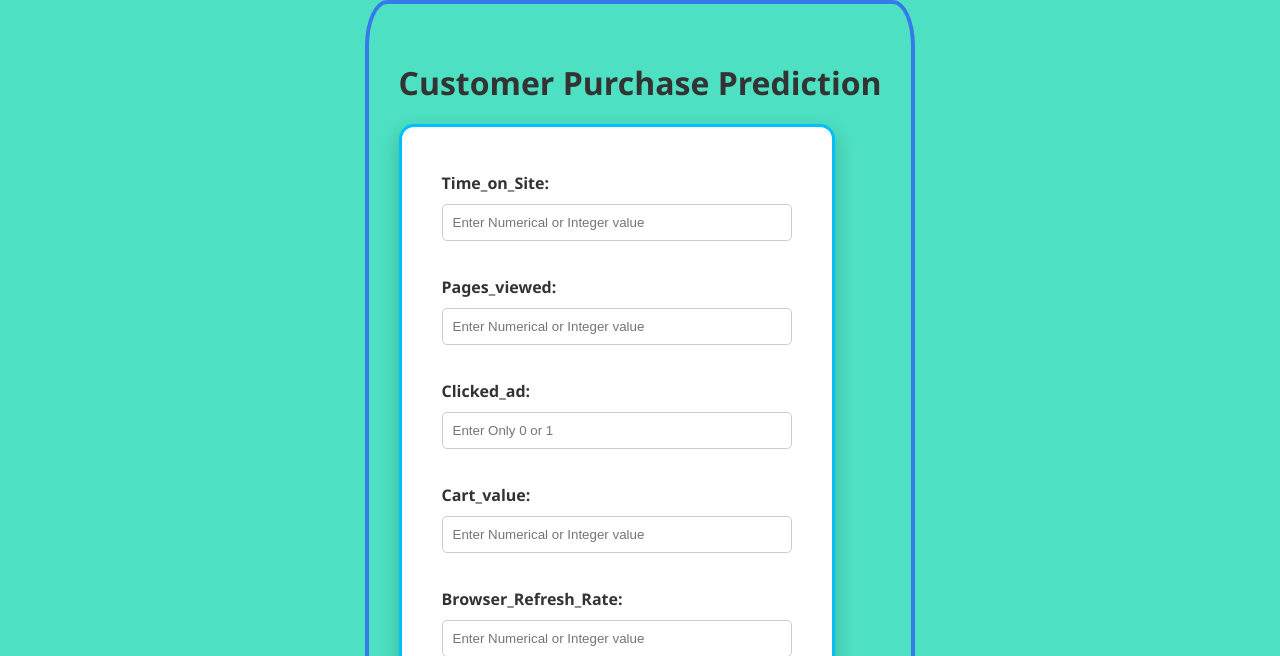
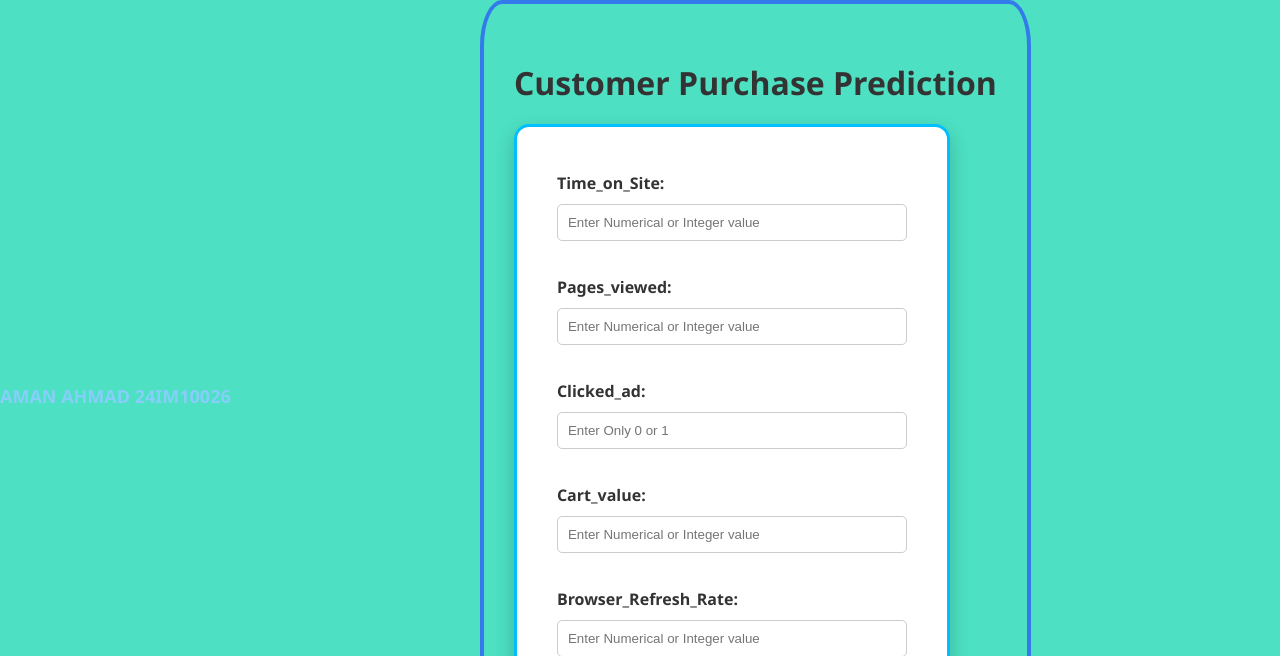
Before and after one commit to amanahma/ML__Model, a Flask app: page / in a window 1280 px wide. Shown: the top 656 px of the page. Run offline with Flask 3, Linux system fonts and the light colour scheme; parts of the project's set-up code (start-up, migrations or seed data) failed here and were passed over.

Commit message:
add name and roll number

```diff
--- a/templates/index.html
+++ b/templates/index.html
@@ -152,6 +152,10 @@
     </style>
 </head>
 <body>
+    <h1 style="text-align:center;
+                 font-size:large;
+                 color:lightskyblue;
+                 margin-bottom: 20px;">AMAN AHMAD 24IM10026</h1>
     <div class="form-container">
         <h2 style="text-align:center;
                  font-size:xx-large;
```
